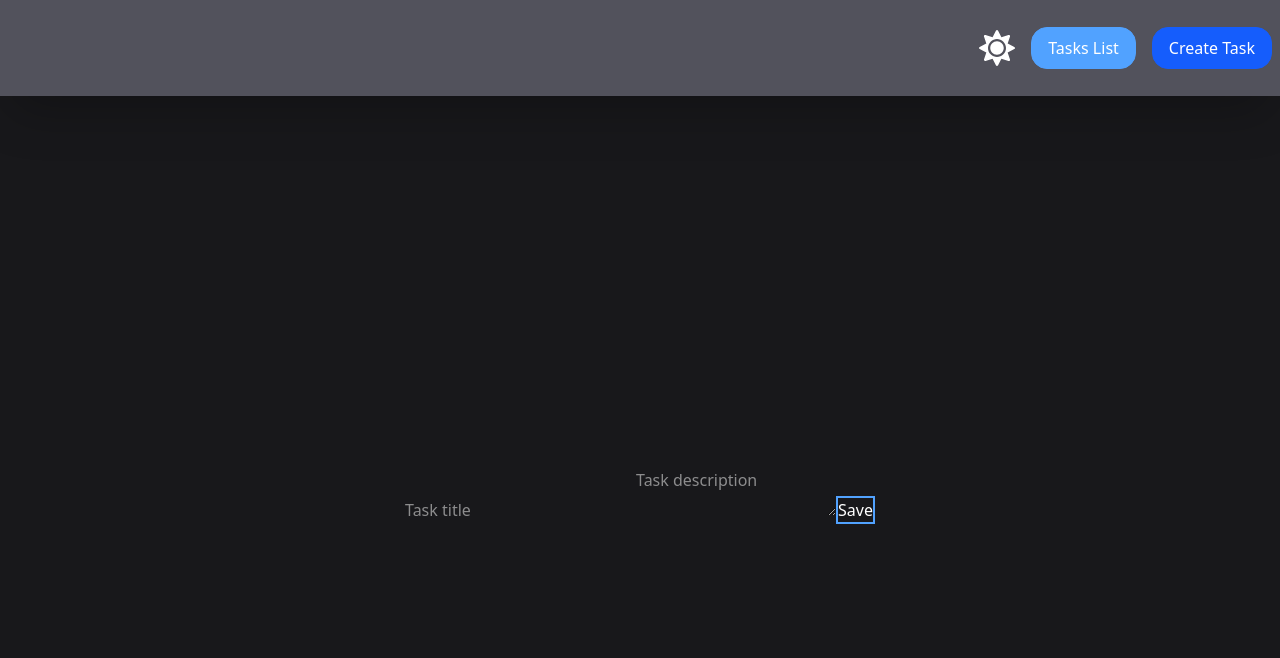
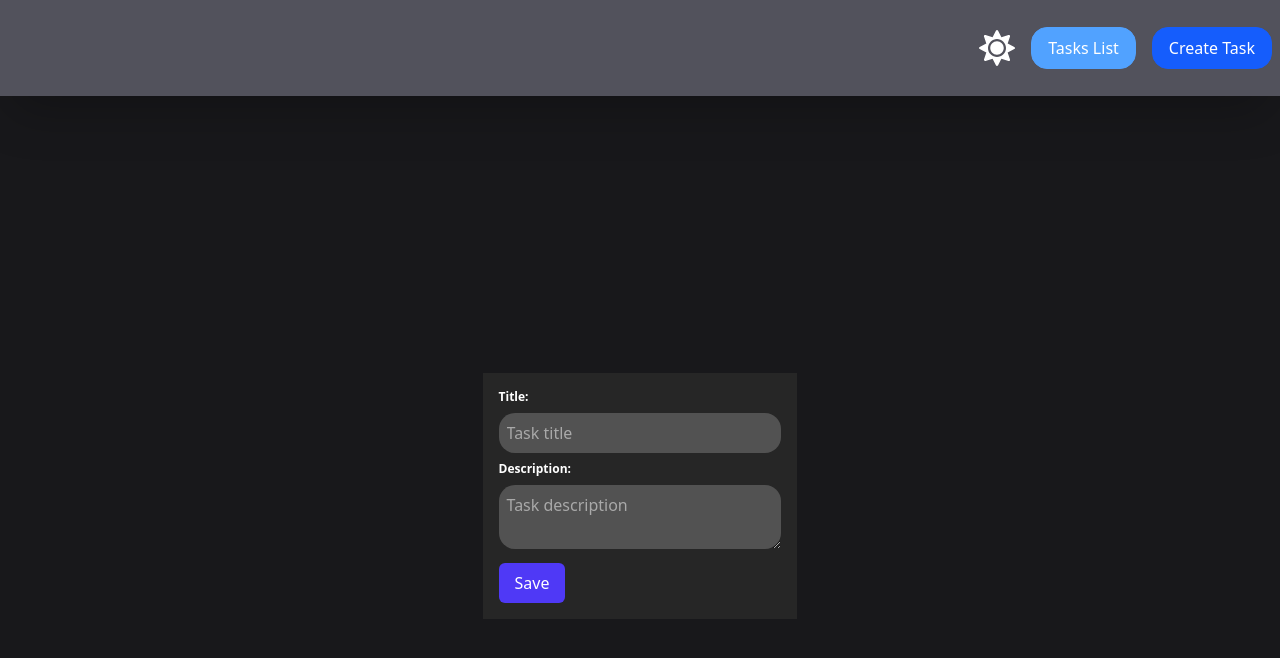
Before and after one commit to martinvega2003/redux-toolkit, a React (Vite) app in the folder client/: page /create-task in a window 1280 px wide. Shown: the top 658 px of the page. Built offline with nearby package versions, Linux system fonts and the light colour scheme.

Commit message:
Style From component with TailwindCSS and dark mode colors

```diff
--- a/client/src/components/TaskForm.jsx
+++ b/client/src/components/TaskForm.jsx
@@ -46,10 +46,14 @@ const TaskForm = () => {
   }
 
   return (
-    <form>
-      <input name='title' type='text' placeholder='Task title' onChange={handleChange} value={task.title} />
-      <textarea name='description' placeholder='Task description' onChange={handleChange} value={task.description}></textarea>
-      <button onClick={handleSubmit} className='cursor-pointer border-2 border-blue-400'>Save</button>
+    <form className='bg-neutral-800 max-w-sm p-4 text-white'>
+      <label htmlFor="title" className="block text-xs font-bold mb-2">Title:</label>
+      <input className='w-full p-2 rounded-2xl bg-neutral-600 mb-2' name='title' type='text' placeholder='Task title' onChange={handleChange} value={task.title} />
+
+      <label htmlFor="description" className="block text-xs font-bold mb-2">Description:</label>
+      <textarea className='w-full p-2 rounded-2xl bg-neutral-600 mb-2' name='description' placeholder='Task description' onChange={handleChange} value={task.description}></textarea>
+
+      <button className='bg-indigo-600 hover:bg-indigo-900 px-4 py-2 rounded-md transition duration-300 cursor-pointer' onClick={handleSubmit}>Save</button>
     </form>
   )
 }
```
